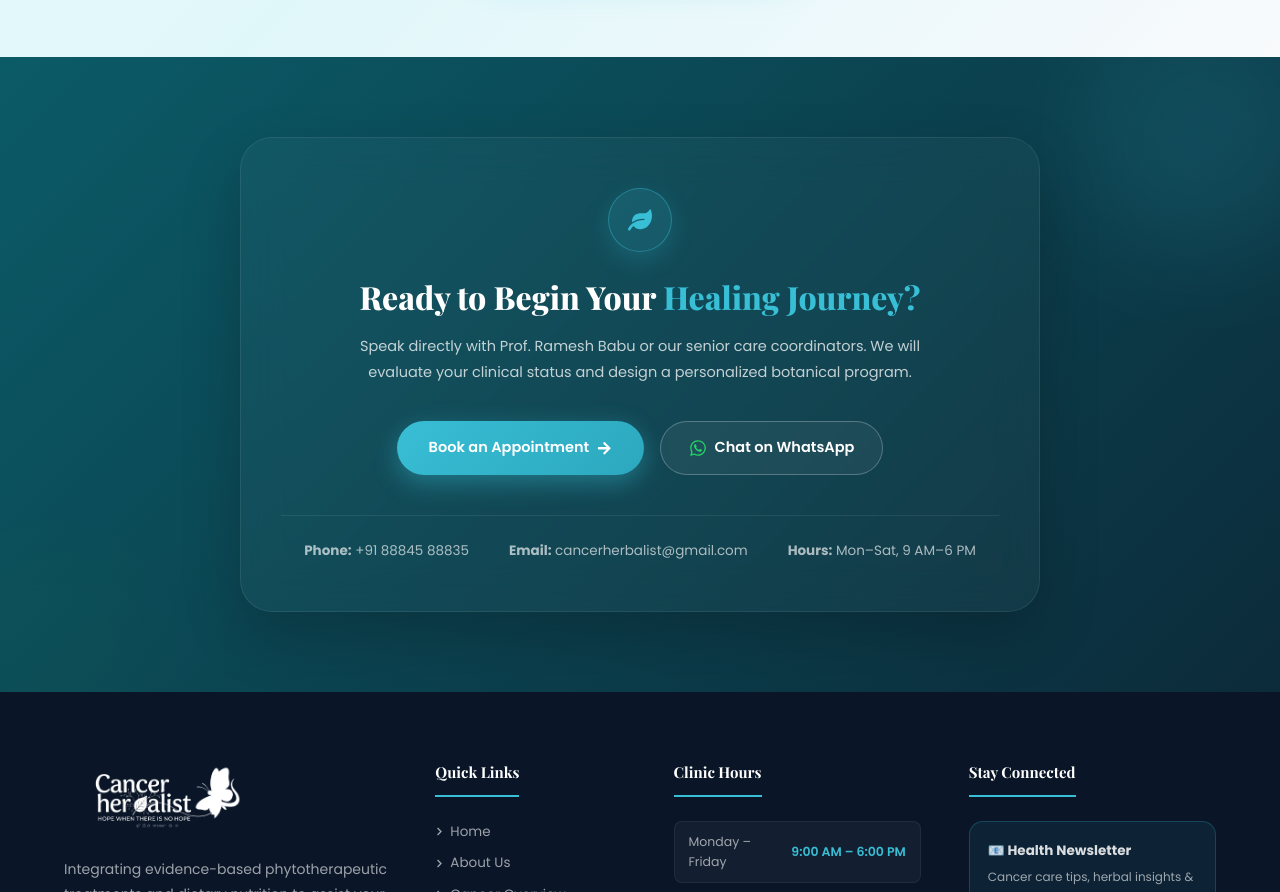
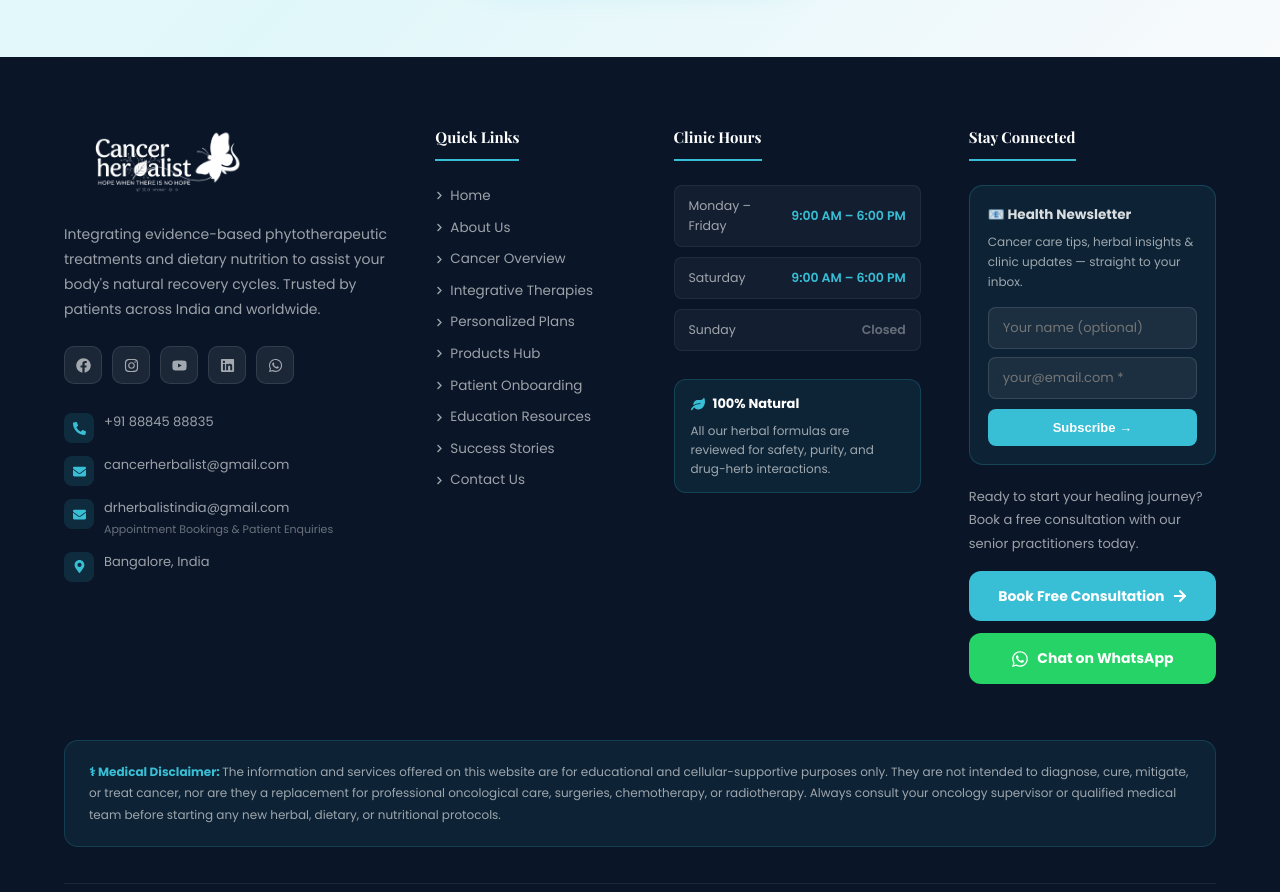
Before and after one commit to jain17akshat/CANCER_HERBALIST, a React (Vite) app: page / in a window 1280 px wide. Shown: the part 8120-9012 px from the top of the page. Built offline with nearby package versions, Linux system fonts and the light colour scheme; no server answers.

Commit message:
Please provide the file changes or a summary of the modifications so I can generate the commit message for you.

```diff
--- a/src/pages/Home.jsx
+++ b/src/pages/Home.jsx
@@ -654,125 +654,8 @@ export default function Home() {
         </div>
       </section>
 
-      {/* ═══ NEW: Contact & Appointment CTA ═══ */}
-      <section
-        className="section-padding"
-        style={{
-          background: 'linear-gradient(135deg, var(--primary-dark) 0%, #0c2b3a 100%)',
-          position: 'relative',
-          overflow: 'hidden',
-        }}
-      >
-        <div style={{ position: 'absolute', top: '-50px', right: '-50px', width: '250px', height: '250px', borderRadius: '50%', background: 'var(--primary)', opacity: 0.12, filter: 'blur(50px)', pointerEvents: 'none' }} />
-        <div style={{ position: 'absolute', bottom: '-50px', left: '-50px', width: '200px', height: '200px', borderRadius: '50%', background: '#1a6e52', opacity: 0.1, filter: 'blur(40px)', pointerEvents: 'none' }} />
 
-        <div className="container" style={{ position: 'relative', zIndex: 1 }}>
-          <div
-            style={{
-              maxWidth: '800px',
-              margin: '0 auto',
-              background: 'rgba(255, 255, 255, 0.03)',
-              backdropFilter: 'blur(20px)',
-              WebkitBackdropFilter: 'blur(20px)',
-              border: '1px solid rgba(255, 255, 255, 0.08)',
-              borderRadius: '32px',
-              padding: '50px 40px',
-              textAlign: 'center',
-              boxShadow: '0 24px 60px rgba(0, 0, 0, 0.2)',
-            }}
-            data-aos="fade-up"
-          >
-            <div
-              style={{
-                width: '64px',
-                height: '64px',
-                borderRadius: '50%',
-                background: 'rgba(56, 190, 213, 0.15)',
-                border: '1px solid rgba(56, 190, 213, 0.4)',
-                display: 'flex',
-                alignItems: 'center',
-                justifyContent: 'center',
-                margin: '0 auto 24px',
-                color: 'var(--primary)',
-                fontSize: '24px',
-                boxShadow: '0 8px 24px rgba(56, 190, 213, 0.2)',
-              }}
-            >
-              <FaLeaf />
-            </div>
 
-            <h2 style={{ fontFamily: 'Playfair Display, serif', color: 'white', fontSize: 'clamp(20px, 4vw, 32px)', fontWeight: 800, marginBottom: '16px', lineHeight: 1.3 }}>
-              Ready to Begin Your <span style={{ color: 'var(--primary)' }}>Healing Journey?</span>
-            </h2>
-
-            <p style={{ color: 'rgba(255, 255, 255, 0.75)', fontSize: '14.5px', lineHeight: '1.8', maxWidth: '560px', margin: '0 auto 36px' }}>
-              Speak directly with Prof. Ramesh Babu or our senior care coordinators. We will evaluate your clinical status and design a personalized botanical program.
-            </p>
-
-            <div style={{ display: 'flex', gap: '16px', justifyContent: 'center', flexWrap: 'wrap' }}>
-              <Link
-                to="/contact"
-                className="btn-primary"
-                style={{
-                  fontSize: '14.5px',
-                  padding: '14px 32px',
-                  boxShadow: '0 8px 24px rgba(56, 190, 213, 0.4)',
-                }}
-              >
-                Book an Appointment <FaArrowRight />
-              </Link>
-
-              <a
-                href={`https://wa.me/${content?.contact?.whatsapp || '918884588835'}?text=Hi!%20I%20would%20like%20to%20inquire%20about%20herbal%20treatment%20support.`}
-                target="_blank"
-                rel="noopener noreferrer"
-                style={{
-                  display: 'inline-flex',
-                  alignItems: 'center',
-                  gap: '8px',
-                  color: 'white',
-                  textDecoration: 'none',
-                  fontSize: '14.5px',
-                  fontWeight: '600',
-                  padding: '14px 28px',
-                  border: '1.5px solid rgba(255,255,255,0.25)',
-                  borderRadius: '50px',
-                  background: 'rgba(255,255,255,0.05)',
-                  transition: 'all 0.3s ease',
-                }}
-                onMouseEnter={e => { e.currentTarget.style.background = 'rgba(255,255,255,0.12)'; e.currentTarget.style.borderColor = 'var(--primary)'; }}
-                onMouseLeave={e => { e.currentTarget.style.background = 'rgba(255,255,255,0.05)'; e.currentTarget.style.borderColor = 'rgba(255,255,255,0.25)'; }}
-              >
-                <FaWhatsapp style={{ fontSize: '18px', color: '#25D366' }} /> Chat on WhatsApp
-              </a>
-            </div>
-
-            <div
-              style={{
-                marginTop: '40px',
-                paddingTop: '24px',
-                borderTop: '1px solid rgba(255,255,255,0.08)',
-                display: 'flex',
-                justifyContent: 'center',
-                flexWrap: 'wrap',
-                gap: '24px 40px',
-                fontSize: '13.5px',
-                color: 'rgba(255, 255, 255, 0.65)',
-              }}
-            >
-              <div>
-                <strong>Phone:</strong> {content?.contact?.phone || '+91 88845 88835'}
-              </div>
-              <div>
-                <strong>Email:</strong> {content?.contact?.email || 'cancerherbalist@gmail.com'}
-              </div>
-              <div>
-                <strong>Hours:</strong> {content?.contact?.timings || 'Mon–Sat, 9 AM–6 PM'}
-              </div>
-            </div>
-          </div>
-        </div>
-      </section>
     </>
   );
 }
```
